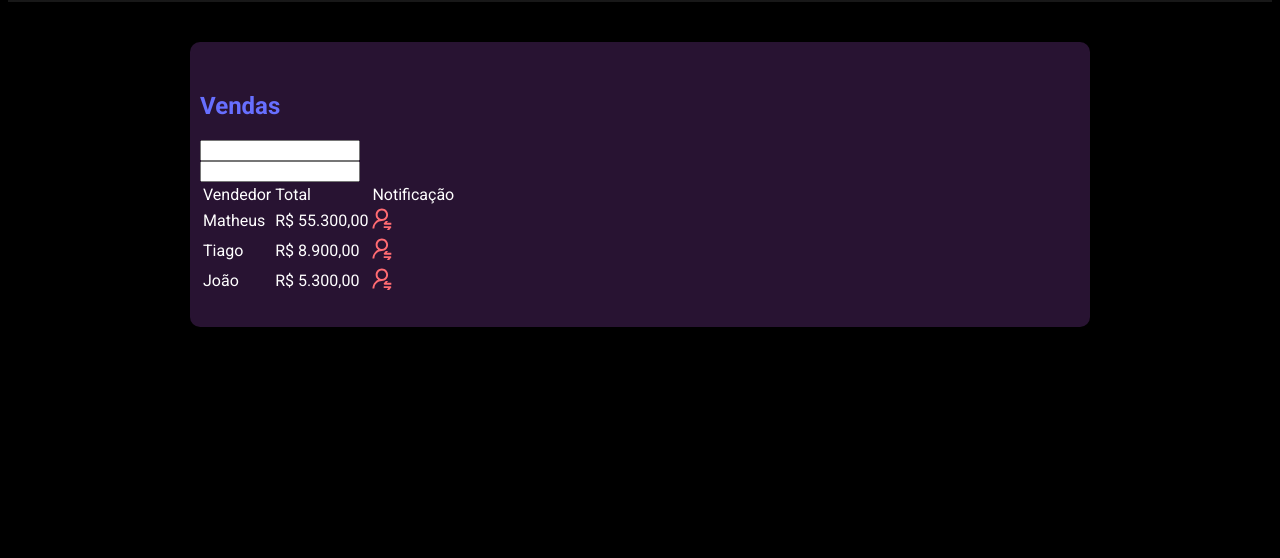
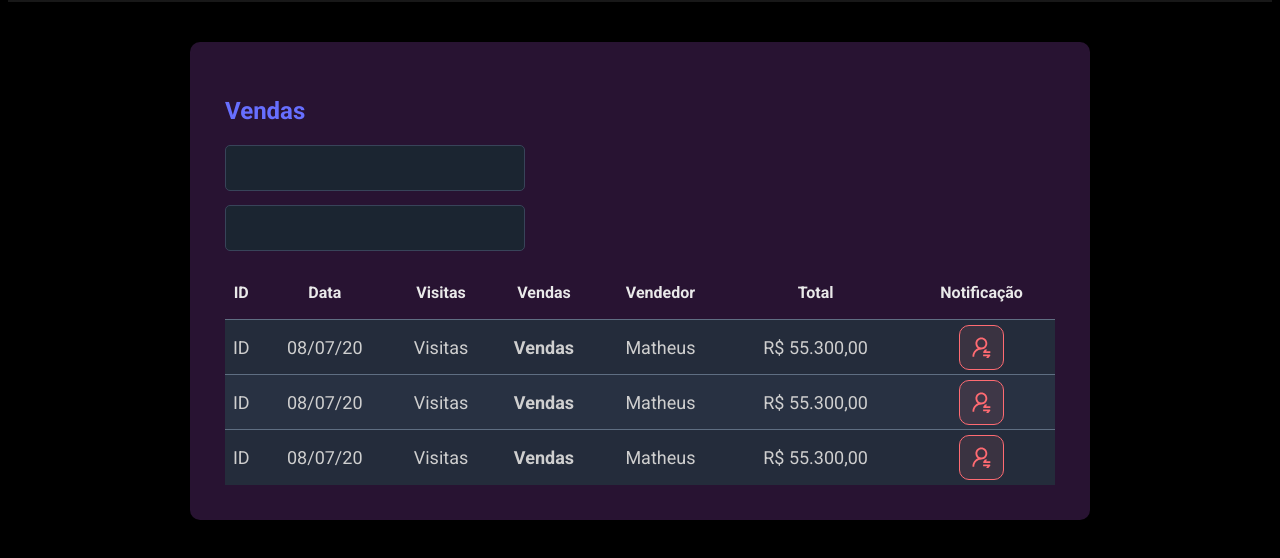
Before and after one commit to d4r18c3/java-spring-app, a plain HTML site: page index.html in a window 1280 px wide. Shown: the part 226-784 px from the top of the page. Drawn offline with Linux system fonts and the light colour scheme.

Commit message:
Conclusão de formatação frontend

```diff
--- a/index.html
+++ b/index.html
@@ -24,39 +24,76 @@
 
     <h2 class="sf-sales-title">Vendas</h2>
     <div>
-        <div>
-        <input type="text">
+        <div class="sf-form-control-container">
+        <input class="sf-form-control" type="text">
         </div>
-        <div>
-        <input type="text">
+        <div class="sf-form-control-container">
+        <input class="sf-form-control" type="text">
         </div>
     </div>
 
     <div>
-    <table>
+    <table class="sf-table-control">
         <thead>
             <tr>
-            <td>Vendedor</td>
-            <td>Total</td>
-            <td>Notificação</td>
+                <th class="show992">ID</th>
+                <th class="show576">Data</th>
+                <th class="show992">Visitas</th>
+                <th class="show992">Vendas</th>
+            <th>Vendedor</th>
+            <th>Total</th>
+            <th>Notificação</th>
 
             </tr>
         </thead>
         <tbody>
             <tr>
+                <td class="show992">ID</td>
+                <td class="show576">08/07/20</td>
+                <td class="show992">Visitas</td>
+                <th class="show992">Vendas</td>
                 <td>Matheus</td>
                 <td>R$ 55.300,00</td>
-                <td><img src="img/sf-btn.svg" alt="Notificação" /></td>
+                <td>
+                    <div class="sf-red-btn-container">
+<div class="sf-red-btn">
+    <img src="img/sf-btn.svg" alt="Notificação" />
+</div>
+
+                    </div>
+                    </td>
             </tr>
             <tr>
-                <td>Tiago</td>
-                <td>R$ 8.900,00</td>
-                <td><img src="img/sf-btn.svg" alt="Notificação" /></td>
+                <td class="show992">ID</td>
+                <td class="show576">08/07/20</td>
+                <td class="show992">Visitas</td>
+                <th class="show992">Vendas</td>
+                <td>Matheus</td>
+                <td>R$ 55.300,00</td>
+                <td>
+                    <div class="sf-red-btn-container">
+<div class="sf-red-btn">
+    <img src="img/sf-btn.svg" alt="Notificação" />
+</div>
+
+                    </div>
+                    </td>
             </tr>
             <tr>
-                <td>João</td>
-                <td>R$ 5.300,00</td>
-                <td><img src="img/sf-btn.svg" alt="Notificação" /></td>
+                <td class="show992">ID</td>
+                <td class="show576">08/07/20</td>
+                <td class="show992">Visitas</td>
+                <th class="show992">Vendas</td>
+                <td>Matheus</td>
+                <td>R$ 55.300,00</td>
+                <td>
+                    <div class="sf-red-btn-container">
+<div class="sf-red-btn">
+    <img src="img/sf-btn.svg" alt="Notificação" />
+</div>
+
+                    </div>
+                    </td>
             </tr>
         </tbody>
     </table>
--- a/styles.css
+++ b/styles.css
@@ -63,5 +63,105 @@ margin: 0 auto;
 .sf-sales-title {
 color: #676fff;
 font-size: 24px;
-margin-botton: 20px;
+margin-bottom: 20px;
 }
+
+.sf-form-control-container {
+    margin-bottom: 14px;
+    max-width: 300px;
+}
+
+.sf-form-control {
+    width: 100%;
+    height: 46px;
+    background-color: #1b2531;
+    border: 1px solid #384459;
+    border-radius: 5px;
+    color: #9aaabe;
+    padding: 0px 20px;
+    font-size: 18px;
+}
+
+.sf-table-control {
+    width: 100%;
+    border-spacing: 0;
+    border-collapse: collapse;
+}
+
+.sf-table-control thead {
+    height: 55px;
+    font-size: 16px;
+    color: #e9e9e9;
+    font-weight: 700;
+}
+
+.sf-table-control tbody {
+    font-size: 14px;
+    color: #cfcfcf;
+    font-weight: 400;
+    text-align: center;
+}
+
+.sf-table-control tbody tr {
+height: 74px;
+background-color: #283142;
+border-top: 1px solid #5f6e82;
+}
+
+.sf-table-control tbody tr:hover > td {
+background-color: #384459;
+}
+
+.sf-table-control tbody tr:nth-child(odd) {
+background-color: #242c3b;
+}
+
+.sf-red-btn-container {
+display: flex;
+justify-content: center;
+}
+
+.sf-red-btn {
+height: 45px;
+width: 45px;
+background-color: rgba(255, 107, 114, 0.1);
+border: 1px solid #ff6b72;
+border-radius: 10px;
+display: flex;
+align-items: center;
+justify-content: center;
+cursor: pointer;
+}
+
+.sf-red-btn img {
+width: 19px;
+}
+
+.show576 {
+    display: none;
+}
+
+.show992 {
+    display: none;
+}
+
+@media (min-width: 576px) {
+    .show576 {
+        display: table-cell;
+    }
+    .sf-card {
+        padding: 35px;
+    }
+    .sf-table-control tbody tr {
+        height: 55px;
+    }
+    .sf-table-control tbody {
+        font-size: 18px;
+    }
+}
+
+@media (min-width: 992px) {
+    .show992 {
+        display: table-cell;
+    }
+}
```
